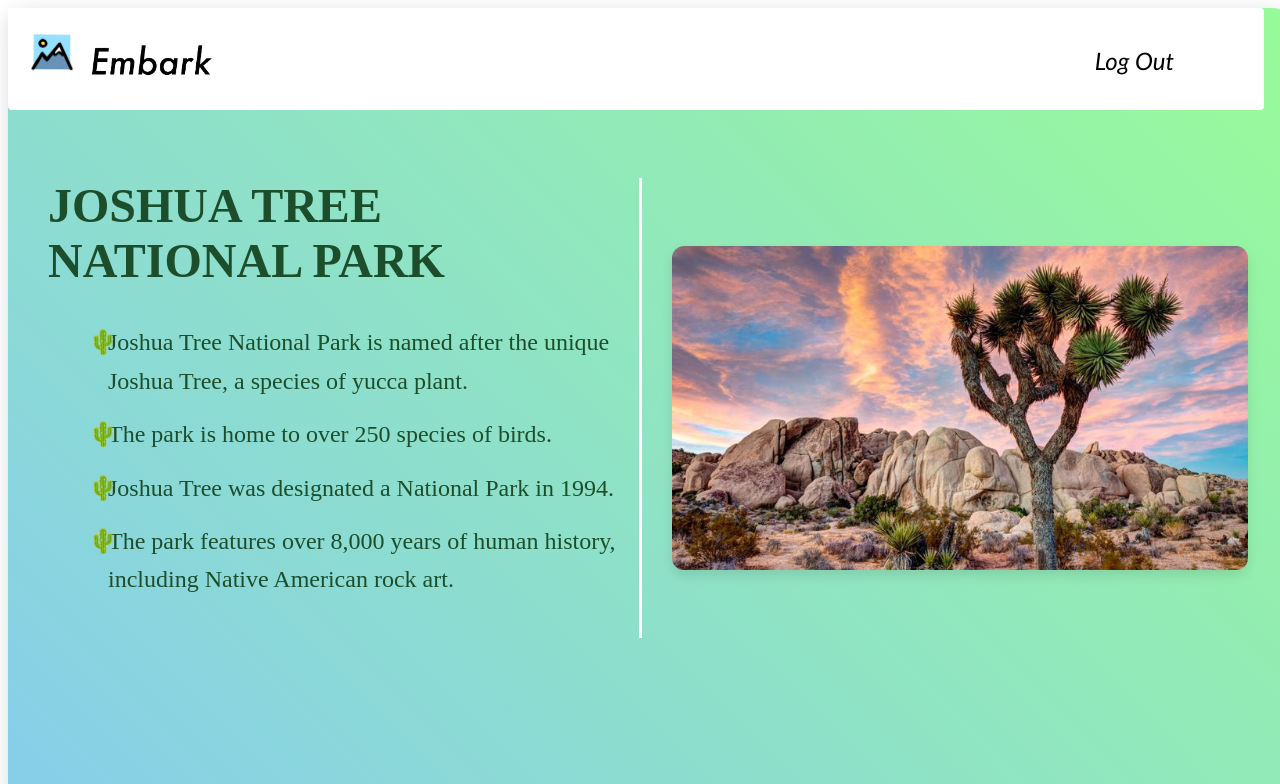
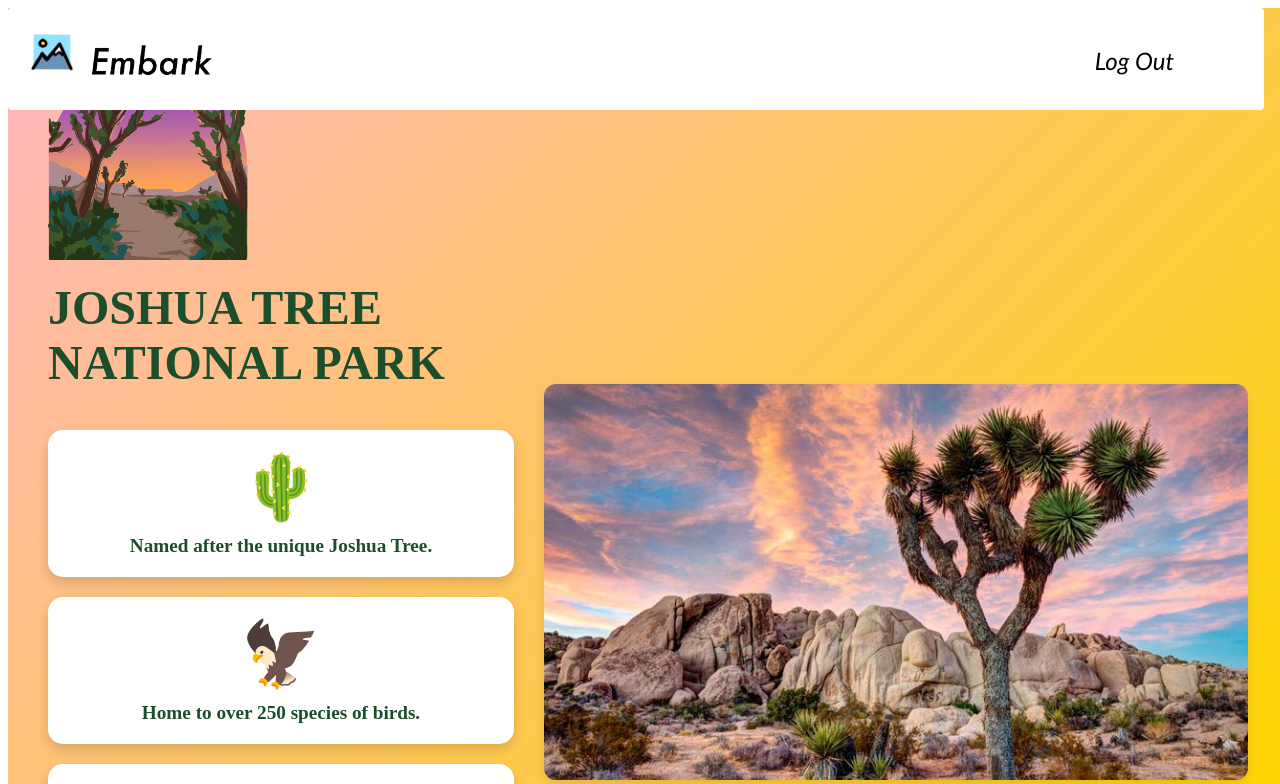
Before and after one commit to team-embark/embark, a SvelteKit app in the folder client/: page /journal in a window 1280 px wide. Shown: the top 784 px of the page. Built offline with nearby package versions, Linux system fonts and the light colour scheme.

Commit message:
FInished journal page

```diff
--- a/client/src/routes/journal/+page.svelte
+++ b/client/src/routes/journal/+page.svelte
@@ -1,13 +1,14 @@
 <script>
     import image from "../../lib/JoshuaTreeirlpicture.png";
     import modelImage from "../../lib/joshuatreeafter3.jpg";
+    import logoImage from "../../lib/JoshuaTree-2.png";
 
     let text = "Joshua Tree National Park";
     let funFacts = [
-        "Joshua Tree National Park is named after the unique Joshua Tree, a species of yucca plant.",
-        "The park is home to over 250 species of birds.",
-        "Joshua Tree was designated a National Park in 1994.",
-        "The park features over 8,000 years of human history, including Native American rock art."
+        { fact: "Named after the unique Joshua Tree.", icon: "🌵" },
+        { fact: "Home to over 250 species of birds.", icon: "🦅" },
+        { fact: "Designated as a National Park in 1994.", icon: "🎉" },
+        { fact: "Over 8,000 years of human history, including Native American rock art.", icon: "🖼️" }
     ];
 
     let showModal = false;
@@ -15,8 +16,18 @@
     let modalText = "";
 
     function openModal() {
-        modalImage = modelImage; // Show the second image in the modal
-        modalText = "This is how Joshua Tree looks after some time!";
+        modalImage = modelImage;
+        modalText = `
+            <h2>🔥 The Impact of Wildfires on Joshua Tree National Park 🔥</h2>
+            <p><strong>The York Fire (2023)</strong> burned thousands of acres, devastating the fragile ecosystem.</p>
+            <ul>
+                <li>🌵 Joshua trees are not fire-resistant, and large wildfires threaten their survival.</li>
+                <li>🌡 Climate change and human activity increase fire frequency and intensity.</li>
+                <li>🚫 Once burned, Joshua trees rarely grow back in affected areas.</li>
+                <li>🛑 Conservation efforts, responsible tourism, and fire safety awareness are crucial.</li>
+            </ul>
+            <p>Protecting our national parks starts with <strong>YOU</strong>.</p>
+        `;
         showModal = true;
     }
 
@@ -43,14 +54,12 @@
 
     .container {
         display: flex;
+        justify-content: center;
         align-items: center;
-        justify-content: center;
         gap: 30px;
         width: 100vw;
         height: 100vh;
-        background: linear-gradient(45deg, #87CEEB, #98FB98);
-        border-radius: 15px;
-        box-shadow: 0px 4px 20px rgba(0, 0, 0, 0.15);
+        background: linear-gradient(135deg, #FFB6C1, #FFD700);
         padding: 40px;
         box-sizing: border-box;
         flex-wrap: wrap;
@@ -62,9 +71,14 @@
         justify-content: center;
         align-items: flex-start;
         flex: 1;
-        padding-right: 20px;
-        border-right: 3px solid #fff;
         min-width: 300px;
+        text-align: left;
+    }
+
+    .logo {
+        width: 200px;
+        height: auto;
+        margin-bottom: 20px;
     }
 
     .text {
@@ -76,40 +90,53 @@
     }
 
     .fun-facts {
-        font-size: 1.5em;
-        color: #1d4e2c;
-        margin-top: 15px;
-        line-height: 1.6;
+        display: grid;
+        grid-template-columns: repeat(auto-fit, minmax(250px, 1fr));
+        gap: 20px;
+        margin-top: 20px;
+        padding: 0;
+        list-style: none;
     }
 
-    .fun-facts li {
-        margin-bottom: 15px;
-        list-style-type: none;
-        position: relative;
-        padding-left: 20px;
+    .fact-card {
+        background: #ffffff;
+        padding: 20px;
+        border-radius: 15px;
+        box-shadow: 0px 6px 12px rgba(0, 0, 0, 0.15);
+        text-align: center;
+        transition: transform 0.3s ease;
     }
 
-    .fun-facts li::before {
-        content: "🌵";
-        position: absolute;
-        left: 0;
-        top: 0;
+    .fact-card:hover {
+        transform: translateY(-10px);
+    }
+
+    .fact-card .icon {
+        font-size: 4em;
+        color: #FF6347;
+        margin-bottom: 10px;
+    }
+
+    .fact-card .fact {
+        font-size: 1.2em;
+        color: #1d4e2c;
+        font-weight: bold;
     }
 
     .image {
-        width: 45vw;
+        width: 55vw;
+        max-width: 850px;
         height: auto;
         border-radius: 12px;
         box-shadow: 0px 6px 12px rgba(0, 0, 0, 0.1);
+        cursor: pointer;
         transition: transform 0.3s ease;
-        cursor: pointer;
     }
 
     .image:hover {
         transform: scale(1.05);
     }
 
-    /* Modal styling */
     .modal {
         position: fixed;
         top: 0;
@@ -130,12 +157,35 @@
     }
 
     .modal-content {
-        background: white;
-        padding: 40px;
+        background: #fff;
+        padding: 30px;
         border-radius: 12px;
-        max-width: 80%;
+        max-width: 800px;
+        text-align: left;
+        position: relative;
+        box-shadow: 0px 8px 20px rgba(0, 0, 0, 0.3);
+        font-family: 'Arial', sans-serif;
+        line-height: 1.6;
+    }
+
+    .modal-content h2 {
+        color: #d9534f;
         text-align: center;
-        position: relative;
+        font-size: 1.8em;
+        margin-bottom: 15px;
+    }
+
+    .modal-content ul {
+        padding-left: 20px;
+    }
+
+    .modal-content ul li {
+        margin-bottom: 10px;
+    }
+
+    .modal-content p {
+        font-size: 1.1em;
+        color: #333;
     }
 
     .modal-content img {
@@ -156,37 +206,23 @@
         cursor: pointer;
         box-shadow: 0px 4px 10px rgba(0, 0, 0, 0.2);
     }
-
-    @media (max-width: 700px) {
-        .container {
-            flex-direction: column;
-            gap: 20px;
-            padding: 20px;
-        }
-
-        .content {
-            width: 100%;
-            padding-right: 0;
-            border-right: none;
-        }
-
-        .image {
-            width: 80vw;
-            max-width: 600px;
-        }
-    }
 </style>
 
 <div class="container">
     <div class="content">
+        <img class="logo" src={logoImage} alt="Logo" />
         <div class="text">{text}</div>
         <ul class="fun-facts">
-            {#each funFacts as fact}
-                <li>{fact}</li>
+            {#each funFacts as { fact, icon }}
+                <li>
+                    <div class="fact-card">
+                        <div class="icon">{icon}</div>
+                        <div class="fact">{fact}</div>
+                    </div>
+                </li>
             {/each}
         </ul>
     </div>
-    <!-- Main Image -->
     <img class="image" src={image} alt="Joshua Tree Image" on:click={openModal} />
 </div>
 
@@ -195,6 +231,6 @@
     <div class="modal-content">
         <button class="modal-close" on:click={closeModal}>×</button>
         <img src={modalImage} alt="Modal Image" />
-        <p>{modalText}</p>
+        <p>{@html modalText}</p>
     </div>
 </div>
```
Also changed, not shown: client/src/lib/JoshuaTree-2.png (added), client/static/JoshuaTreeirlpicture.png (deleted).
